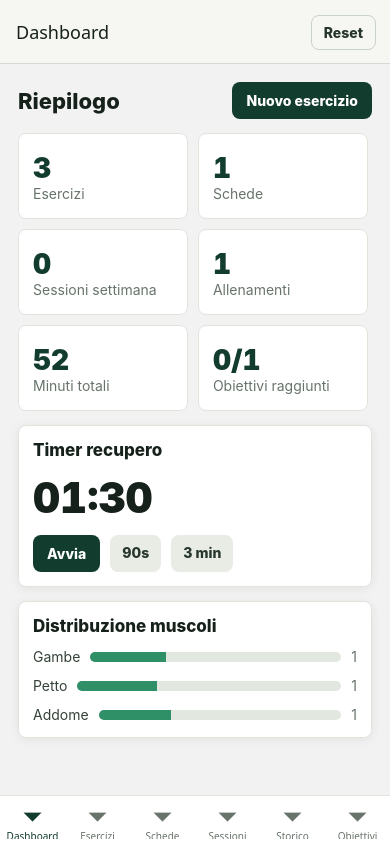
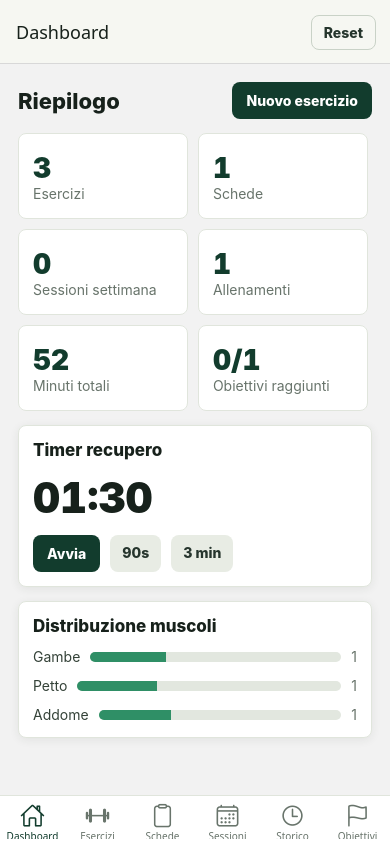
Before and after one commit to Marcog18504/FitTrackPro, a React Native app: screen / in a window 390 px wide. Built offline with nearby package versions, Linux system fonts and the light colour scheme.

Commit message:
Add tab bar icons

```diff
--- a/App.tsx
+++ b/App.tsx
@@ -1,6 +1,7 @@
 import { NavigationContainer } from "@react-navigation/native";
 import { createBottomTabNavigator } from "@react-navigation/bottom-tabs";
 import { createNativeStackNavigator } from "@react-navigation/native-stack";
+import { Ionicons } from "@expo/vector-icons";
 import { StatusBar } from "expo-status-bar";
 import { Dispatch, SetStateAction, useEffect, useMemo, useState } from "react";
 import { Alert, Platform, Pressable, ScrollView, Text, View } from "react-native";
@@ -301,14 +302,26 @@ export default function App() {
 function MainTabs({ appState }: { appState: AppState }) {
   return (
     <Tab.Navigator
-      screenOptions={{
+      screenOptions={({ route }) => ({
         headerStyle: { backgroundColor: "#F6F7F2" },
         headerTintColor: "#17211B",
         headerRight: () => <ResetButton onReset={appState.confirmReset} />,
         tabBarActiveTintColor: "#123C2D",
         tabBarInactiveTintColor: "#68746B",
         tabBarStyle: { backgroundColor: "#FFFFFF", borderTopColor: "#E0E5DC" },
-      }}
+        tabBarIcon: ({ color, size }) => {
+          const icons: Record<keyof MainTabParamList, keyof typeof Ionicons.glyphMap> = {
+            Dashboard: "home-outline",
+            Esercizi: "barbell-outline",
+            Schede: "clipboard-outline",
+            Sessioni: "calendar-outline",
+            Storico: "time-outline",
+            Obiettivi: "flag-outline",
+          };
+
+          return <Ionicons name={icons[route.name]} size={size} color={color} />;
+        },
+      })}
     >
       <Tab.Screen name="Dashboard">{() => <DashboardRoute appState={appState} />}</Tab.Screen>
       <Tab.Screen name="Esercizi">{() => <ExercisesRoute appState={appState} />}</Tab.Screen>
--- a/package.json
+++ b/package.json
@@ -3,6 +3,7 @@
     "version": "1.0.0",
     "main": "index.ts",
     "dependencies": {
+        "@expo/vector-icons": "^15.0.2",
         "@react-native-async-storage/async-storage": "2.1.1",
         "@react-navigation/bottom-tabs": "^7.0.0",
         "@react-navigation/native": "^7.0.0",
```
Also changed, not shown: 1 other file (tests, documents, lock files or other folders).
